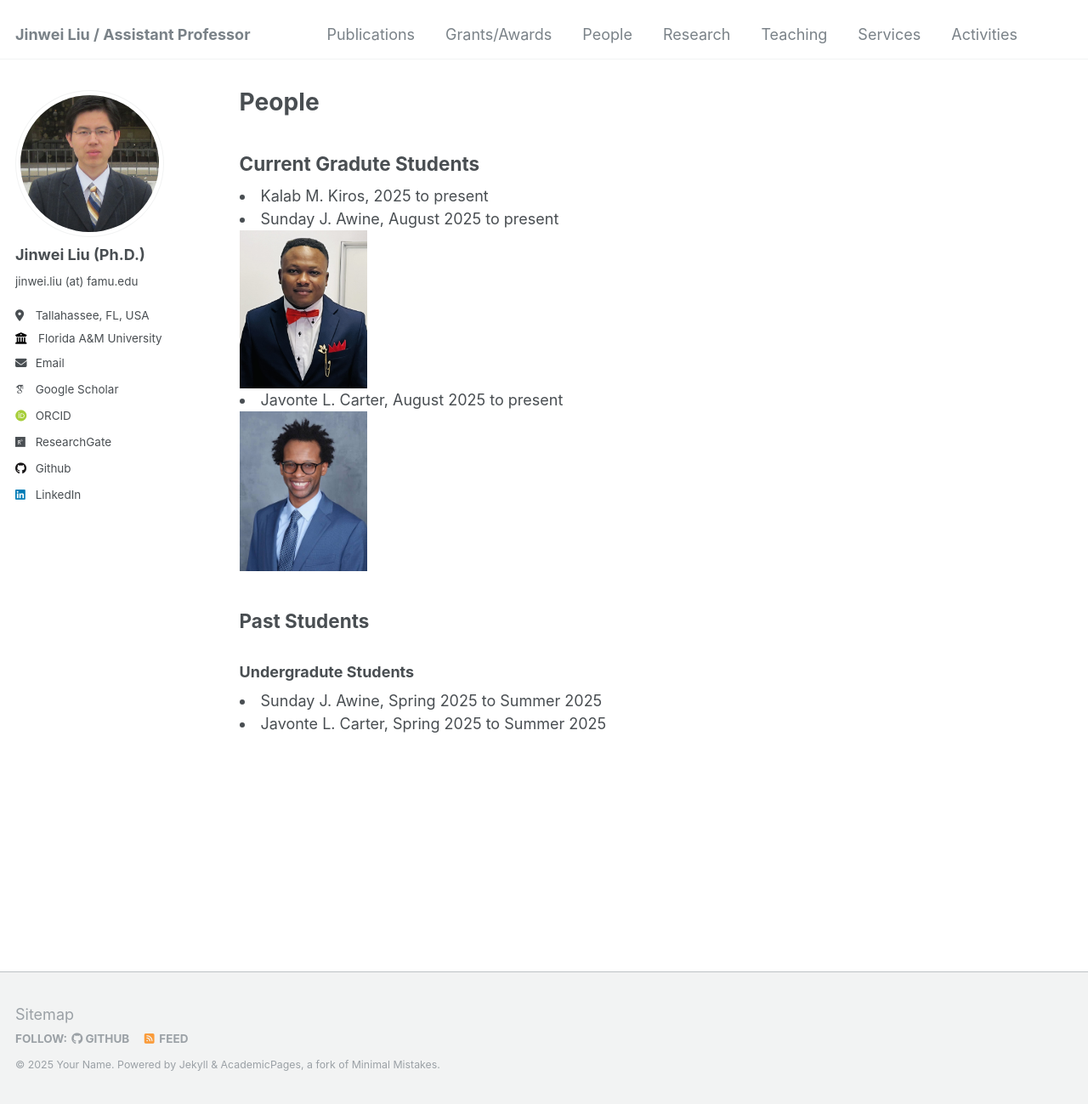
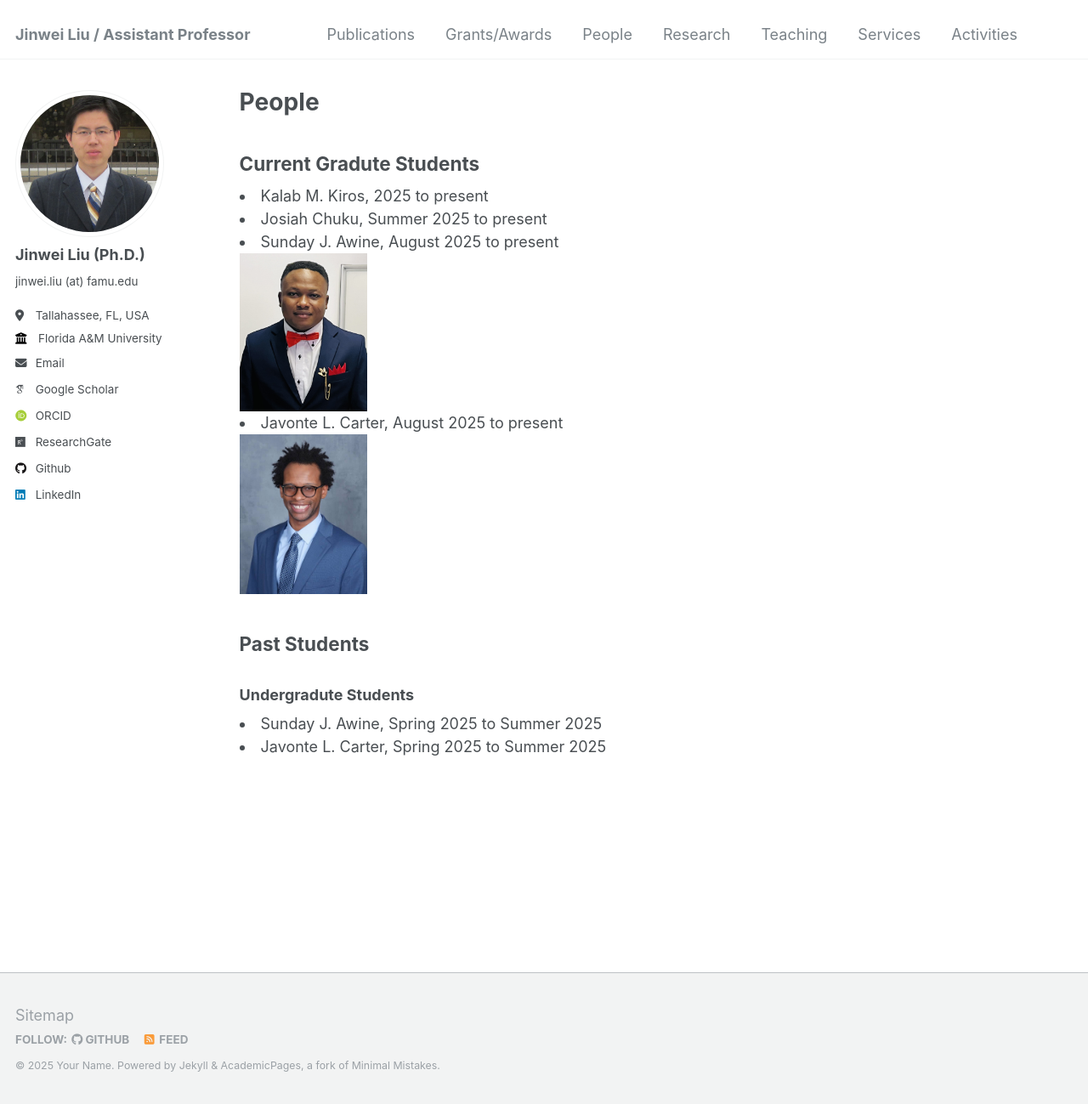
Before and after one commit to jinweiliucu/jinweiliucu.github.io, a Jekyll site: the page built from _pages/people.html, in a window 1280 px wide and 1299 px high. Shown: the whole window at 85% size. Built offline with Jekyll 4.4.1, drawn with Linux system fonts in a browser that asks for light colours; some web fonts are replaced.

Commit message:
Update people.html

```diff
--- a/_pages/people.html
+++ b/_pages/people.html
@@ -10,6 +10,11 @@ author_profile: true
     Kalab M. Kiros, 2025 to present
     </li>
 	<!-- <img src='./Kalab.jpg' alt='Kalab' width="200" height="110"> -->
+
+    <li>
+    Josiah Chuku, Summer 2025 to present
+    </li>
+	<!-- <img src='./Sunday.jpg' alt='Sunday' width="150" height="80"> -->
 
     <li>
     Sunday J. Awine, August 2025 to present
```
